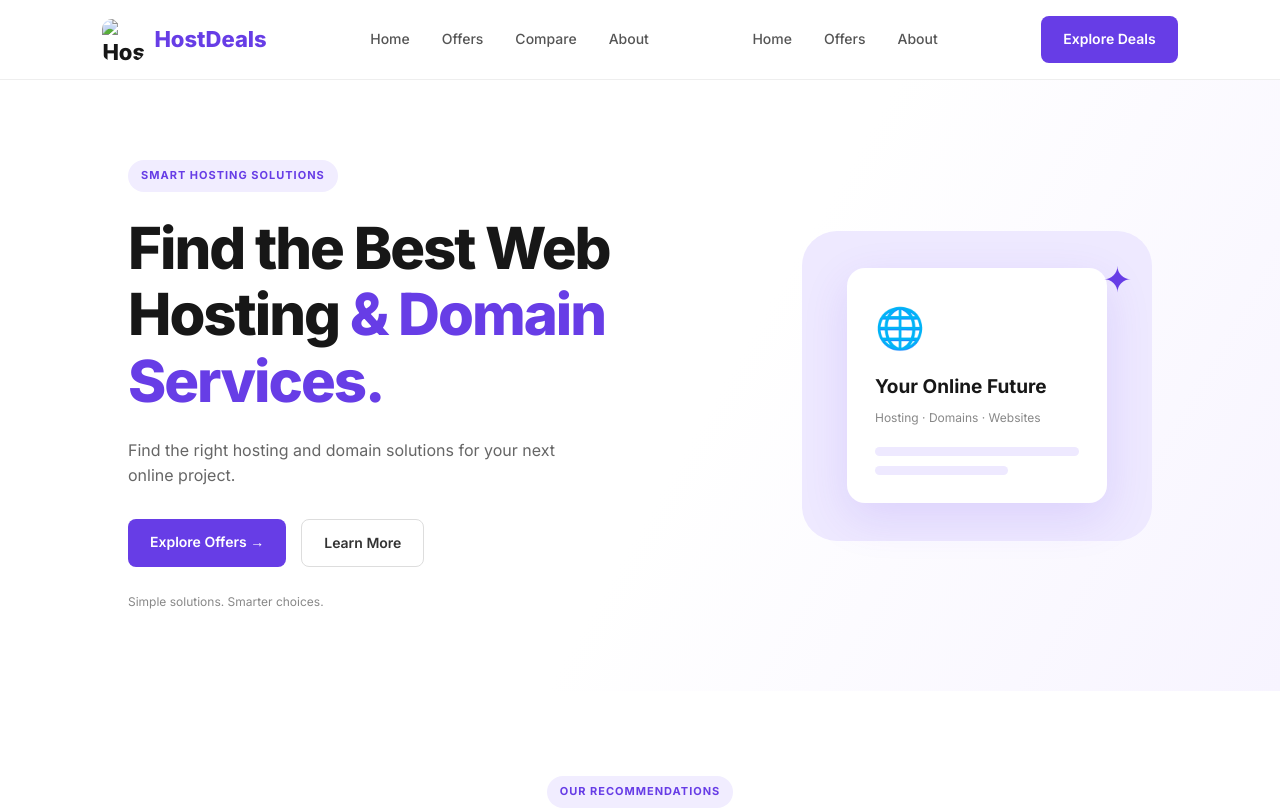
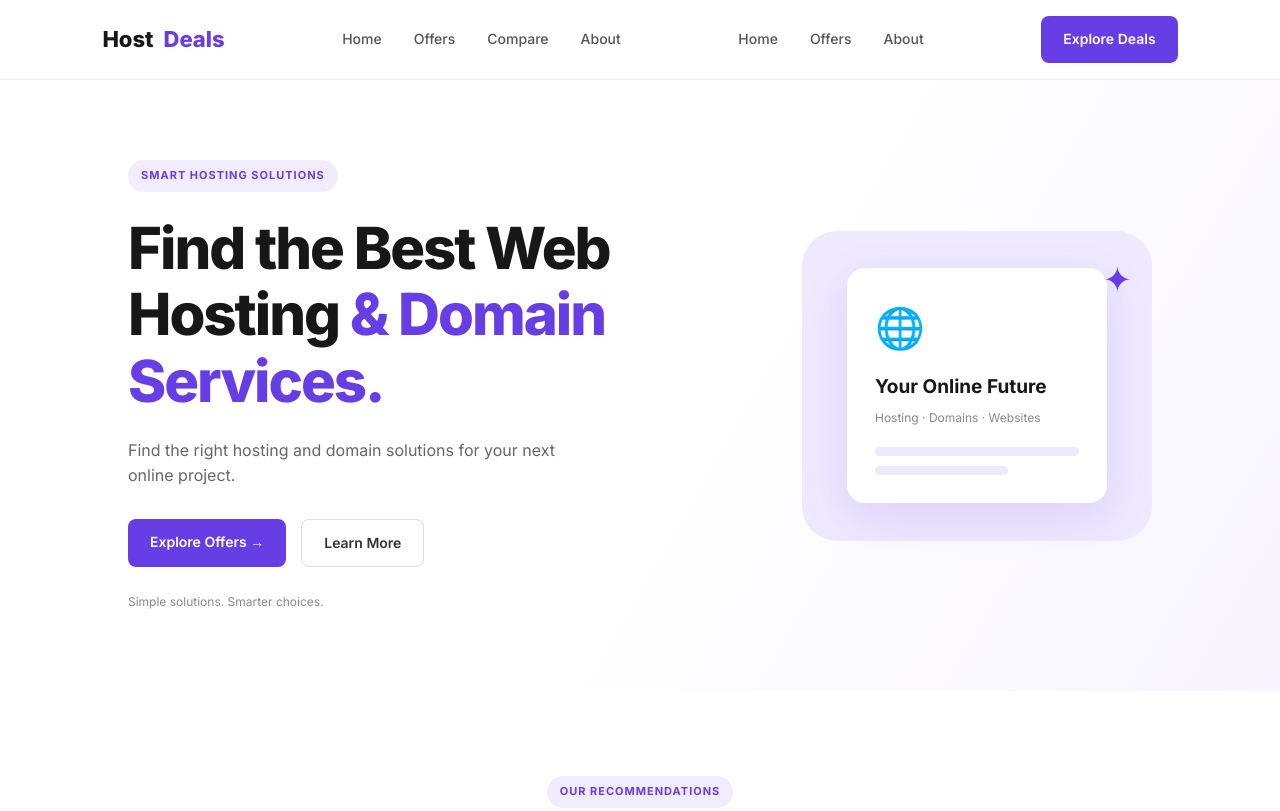
Before and after one commit to hostdeal/host-deals, a plain HTML site: page index.html in a window 1280 px wide. Shown: the top 811 px of the page. Drawn offline with Linux system fonts and the light colour scheme.

Commit message:
Update index.html

```diff
--- a/index.html
+++ b/index.html
@@ -27,9 +27,9 @@
 
   <!-- Navbar -->
   <header class="navbar">
-    <a href="#home" class="logo">
-  <img src="logo_png" alt="Host Deals Logo" class="brand-logo">
-  <span>Host<span>Deals</span></span>
+    <a href="#" class="logo">
+      <span class="logo-icon">H</span>
+      Host<span>Deals</span>
     </a>
     <nav>
   <a href="#home">Home</a>
```
